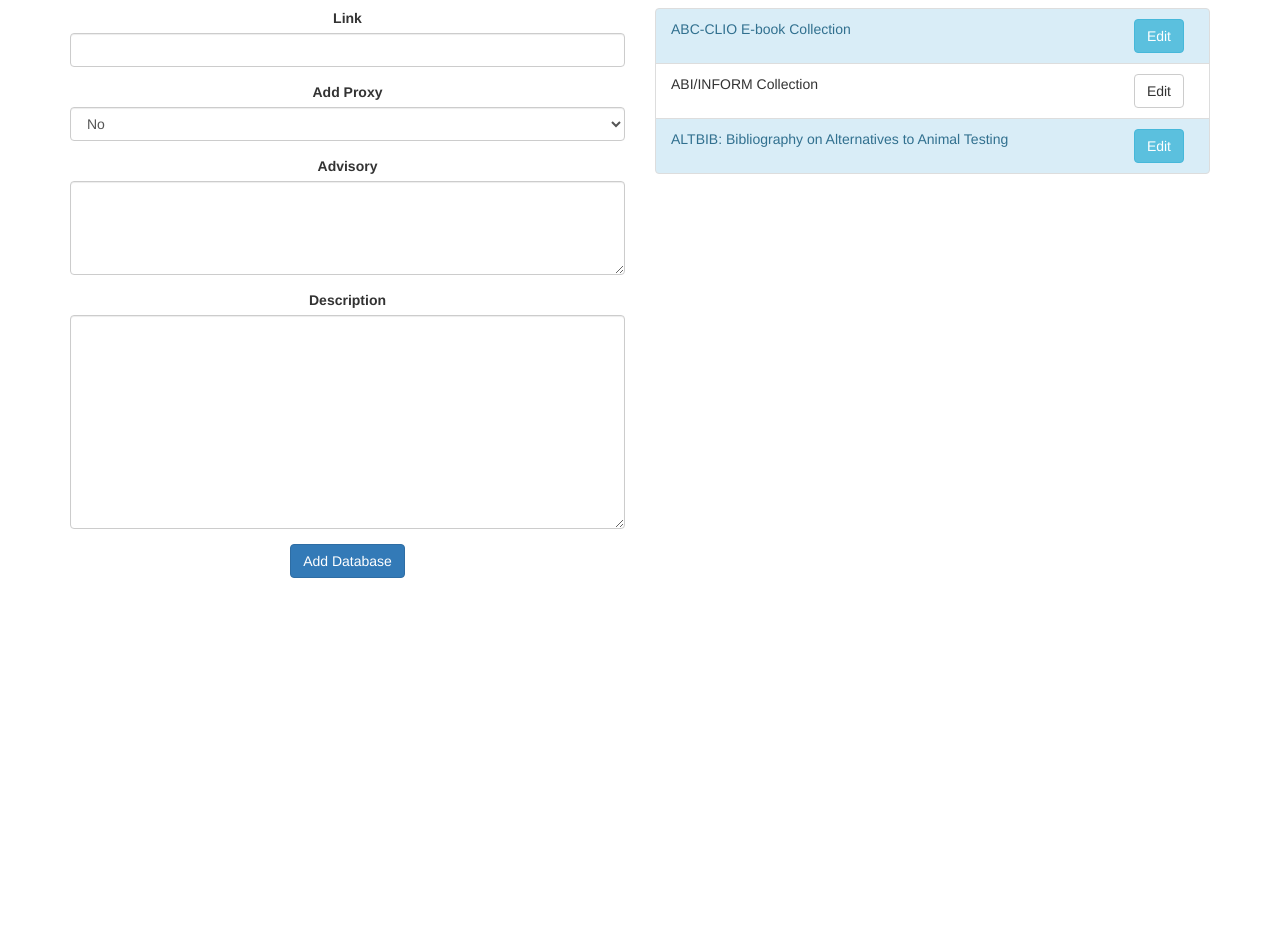
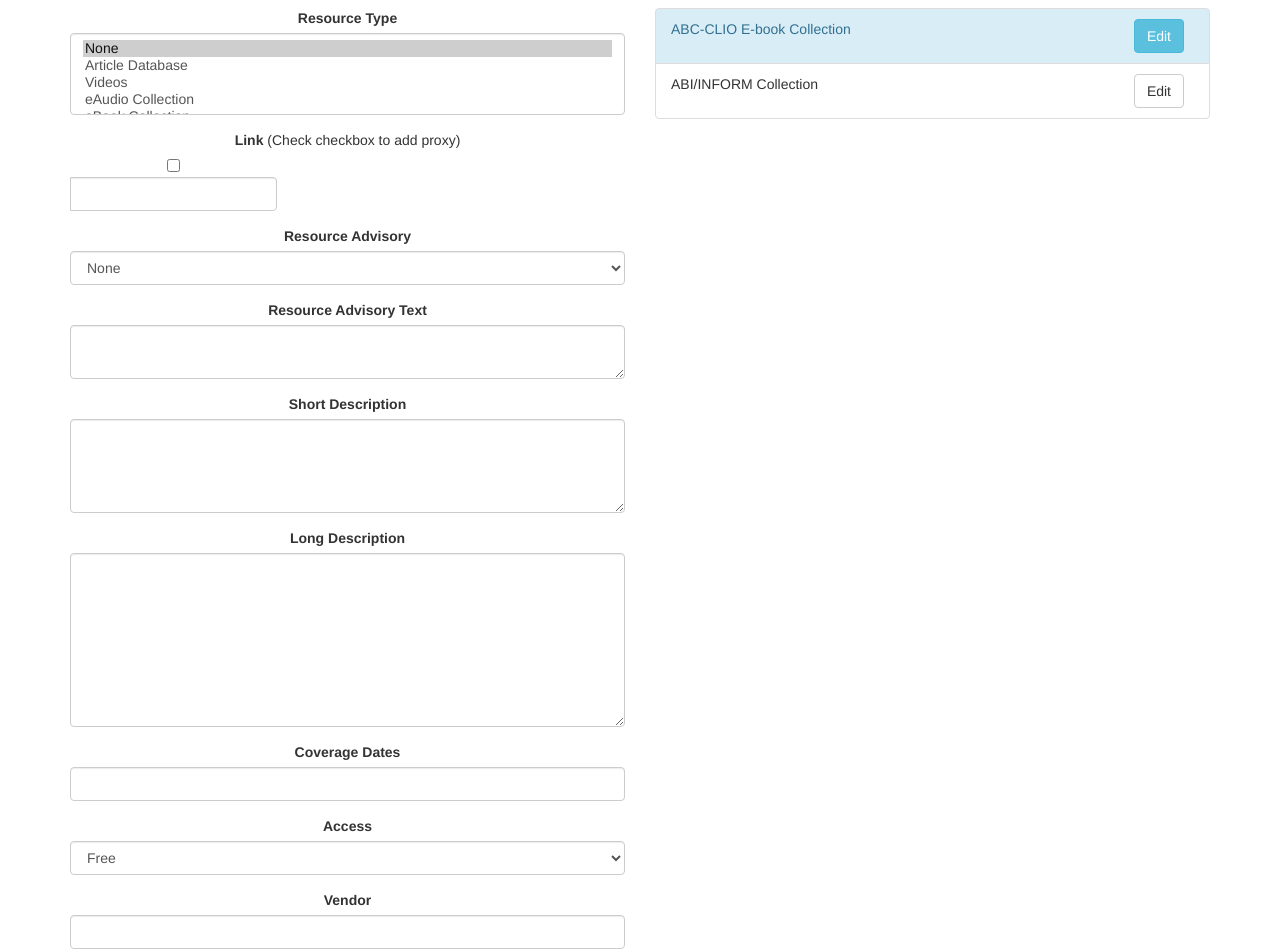
Before and after one commit to corbettg/react_workout_tracker, a React (Create React App) app: page / in a window 1280 px wide. Shown: the part 260-1212 px from the top of the page. Before the commit the page ends 838 px from the top, so only its background shows below. Built offline with nearby package versions, Linux system fonts and the light colour scheme.

Commit message:
finished_form

```diff
--- a/src/App.js
+++ b/src/App.js
@@ -22,7 +22,7 @@ class App extends Component {
                 <AddDatabaseForm/>
               </div>
               <div className="col-sm-6">
-                 <DatabaseList/><br/><br/><br/><br/>
+                 <DatabaseList/><br/><br/>
               </div>
             </div>
           </div>
--- a/src/actions.js
+++ b/src/actions.js
@@ -1,18 +1,18 @@
 import C from './constants'
 
-export function addDatabase(title, link, proxy, advisory, description) {
+export function addDatabase(resourceName, resourceType, link, resourceAdvisory, resourceAdvisoryText, shortDescription, longDescription, coverageDates, access, vendor) {
   var id = Math.floor(Math.random(1) * 100);
   //ADD APP LOGIC HERE
   return {
     type: C.ADD_DATABASE,
-    payload: {id, title, link, proxy, advisory, description}
+    payload: {id, resourceName, resourceType, link, resourceAdvisory, resourceAdvisoryText, shortDescription, longDescription, coverageDates, access, vendor}
   }
 }
-export function editDatabase(id, title, link, proxy, advisory, description) {
+export function editDatabase(id, resourceName, resourceType, link, resourceAdvisory, resourceAdvisoryText, shortDescription, longDescription, coverageDates, access, vendor) {
   //ADD APP LOGIC HERE
   return {
     type: C.EDIT_DATABASE,
-    payload: {id, title, link, proxy, advisory, description}
+    payload: {id, resourceName, resourceType, link, resourceAdvisory, resourceAdvisoryText, shortDescription, longDescription, coverageDates, access, vendor}
   }
 }
 export function removeDatabase(id) {
@@ -23,18 +23,19 @@ export function removeDatabase(id) {
   }
 }
 
-export function updateCurrentDatabase(id, title, link, proxy, advisory, description) {
+export function updateCurrentDatabase(id, resourceName, resourceType, link, resourceAdvisory, resourceAdvisoryText, shortDescription, longDescription, coverageDates, access, vendor) {
   //ADD APP LOGIC HERE
   return {
     type: C.UPDATE_CURRENT_DATABASE,
-    payload: {id, title, link, proxy, advisory, description}
+    payload: {id, resourceName, resourceType, link, resourceAdvisory, resourceAdvisoryText, shortDescription, longDescription, coverageDates, access, vendor}
   }
 }
 export function clearCurrentDatabase() {
   //ADD APP LOGIC HERE
   return {
     type: C.CLEAR_CURRENT_DATABASE,
-    payload: { "id": null, "title": "", "link": "", "proxy": "No", "advisory": "", "description": ""}
+    payload: { "id": null, "resourceName": "", "resourceType": "None", "link": "", "resourceAdvisory": "None", "resourceAdvisoryText": "",
+      "shortDescription": "", "longDescription": "", "coverageDates": "", "access": "Free", "vendor": ""}
   }
 }
 
--- a/src/components/AddDatabaseForm.js
+++ b/src/components/AddDatabaseForm.js
@@ -1,5 +1,5 @@
 import React, { Component } from 'react'
-import { Button, Form, FormGroup, Label, Input } from 'reactstrap'
+import { Button, Form, FormGroup, Label, Input, InputGroup, InputGroupAddon } from 'reactstrap'
 import { connect } from 'react-redux'
 import { addDatabase, editDatabase, removeDatabase, updateCurrentDatabase, clearCurrentDatabase, updateCurrentAction } from '../actions'
 
@@ -14,12 +14,18 @@ class AddDatabaseForm extends Component {
 			 event.preventDefault();
 			 let currentDB = this.props.currentDatabase
 			 let name = event.target.name;
-			 let value = event.target.value;
+			 let value = event.target.value
+
+			 if (event.target.name === "resourceType") {
+			 	 var options = event.target.options; value = []; for (var i = 0, l = options.length; i < l; i++) { if (options[i].selected) { value.push(options[i].value); } }
+		 	 }
+
 			 currentDB[name] = value;
 
-			 this.props.dispatch(updateCurrentDatabase(
-				 currentDB.id, currentDB.title, currentDB.link, currentDB.proxy, currentDB.advisory, currentDB.description
-			 ))
+			 console.log(currentDB)
+
+			 this.props.dispatch(updateCurrentDatabase(currentDB.id, currentDB.resourceName, currentDB.resourceType, currentDB.link, currentDB.resourceAdvisory,
+           currentDB.resourceAdvisoryText, currentDB.shortDescription, currentDB.longDescription, currentDB.coverageDates, currentDB.access, currentDB.vendor))
 	 }
 
 	 handleSubmit(event) {
@@ -29,16 +35,18 @@ class AddDatabaseForm extends Component {
 			 console.log(event.target.value)
 			 switch (action) {
 	       case "Add Database":
-						 this.props.dispatch(addDatabase(currentDB.title, currentDB.link, currentDB.proxy, currentDB.advisory, currentDB.description))
+						 this.props.dispatch(addDatabase(currentDB.resourceName, currentDB.resourceType, currentDB.link, currentDB.resourceAdvisory, currentDB.resourceAdvisoryText,
+							 currentDB.shortDescription, currentDB.longDescription, currentDB.coverageDates, currentDB.access, currentDB.vendor))
 						 this.props.dispatch(clearCurrentDatabase())
 						 break
 	       case "Save Changes":
-						 this.props.dispatch(editDatabase(currentDB.id, currentDB.title, currentDB.link, currentDB.proxy, currentDB.advisory, currentDB.description))
+						 this.props.dispatch(editDatabase(currentDB.id, currentDB.resourceName, currentDB.resourceType, currentDB.link, currentDB.resourceAdvisory, currentDB.resourceAdvisoryText,
+							 currentDB.shortDescription, currentDB.longDescription, currentDB.coverageDates, currentDB.access, currentDB.vendor))
 						 this.props.dispatch(clearCurrentDatabase())
 						 this.props.dispatch(updateCurrentAction("Add Database"))
 						 break
 	       default:
-	           "Error"
+	           break
 	     }
 	 }
 
@@ -53,30 +61,84 @@ class AddDatabaseForm extends Component {
 			<div className = "add-database-form">
 				<h2>Add Database Form</h2><hr/>
 					<Form onSubmit={this.handleSubmit.bind(this)}>
+
 						 <FormGroup>
-							 <Label for="text">Title</Label>
-							 <Input id="title" type="text" required name="title" value={this.props.currentDatabase.title} onChange={this.handleChange.bind(this)}/>
-						 </FormGroup>
-						 <FormGroup>
-							 <Label for="link">Link</Label>
-							 <Input id="link" type="text" required name="link" value={this.props.currentDatabase.link} onChange={this.handleChange.bind(this)}/>
+							 <Label for="text">Resource Name</Label>
+							 <Input id="resourceName" type="text" required name="resourceName" value={this.props.currentDatabase.resourceName} onChange={this.handleChange.bind(this)}/>
 						 </FormGroup>
 
+						 <FormGroup>
+						 	 <Label for="resourceType">Resource Type</Label>
+ 						   <Input type="select" name="resourceType" id="resourceType" value={this.props.currentDatabase.resourceType} multiple onChange={this.handleChange.bind(this)}>
+							 	 <option>None</option>
+ 							   <option>Article Database</option>
+ 							   <option>Videos</option>
+								 <option>eAudio Collection</option>
+								 <option>eBook Collection</option>
+								 <option>General Reference</option>
+								 <option>Images</option>
+								 <option>Newspaper Resources</option>
+								 <option>Online Collections</option>
+								 <option>Primary Sources (Historical)</option>
+								 <option>Data and Statistics</option>
+								 <option>Trial</option>
+								 <option>Website</option>
+								 <option>Other</option>
+ 						   </Input>
+ 					  </FormGroup>
+
 						<FormGroup>
-						<Label for="proxy">Add Proxy</Label>
-						 <Input type="select" name="proxy" id="proxy" onChange={this.handleChange.bind(this)}>
-							 <option>No</option>
-							 <option>Yes</option>
-						 </Input>
-					 </FormGroup>
+							<Label for="link">Link</Label> (Check checkbox to add proxy)
+							<InputGroup>
+								<InputGroupAddon>
+									<Input addon type="checkbox" />
+								</InputGroupAddon>
+								<Input id="link" type="text" required name="link" value={this.props.currentDatabase.link} onChange={this.handleChange.bind(this)}/>
+							</InputGroup>
+						</FormGroup>
+
 						<FormGroup>
-							<Label for="advisory">Advisory</Label>
-							<Input id="advisory" type="textarea" rows="4" required name="advisory" value={this.props.currentDatabase.advisory} onChange={this.handleChange.bind(this)} />
-						</FormGroup>
+							<Label for="resourceAdvisory">Resource Advisory</Label>
+							<Input type="select" name="resourceAdvisory" id="resourceAdvisory" value={this.props.currentDatabase.resourceAdvisory} onChange={this.handleChange.bind(this)}>
+								<option>None</option>
+								<option>New</option>
+								<option>Trial Database</option>
+							</Input>
+					  </FormGroup>
+
+						<FormGroup>
+							<Label for="resourceAdvisoryText">Resource Advisory Text</Label>
+							<Input id="resourceAdvisoryText" type="textarea" rows="2" required name="resourceAdvisoryText" value={this.props.currentDatabase.resourceAdvisoryText} onChange={this.handleChange.bind(this)} />
+						 </FormGroup>
+
 						 <FormGroup>
-							 <Label for="description">Description</Label>
-							 <Input id="description" type="textarea" rows="10" required name="description" value={this.props.currentDatabase.description} onChange={this.handleChange.bind(this)} />
+							 <Label for="shortDescription">Short Description</Label>
+							 <Input id="shortDescription" type="textarea" rows="4" required name="shortDescription" value={this.props.currentDatabase.shortDescription} onChange={this.handleChange.bind(this)} />
 						 </FormGroup>
+
+						 <FormGroup>
+							 <Label for="longDescription">Long Description</Label>
+							 <Input id="longDescription" type="textarea" rows="8" required name="longDescription" value={this.props.currentDatabase.longDescription} onChange={this.handleChange.bind(this)} />
+						 </FormGroup>
+
+						 <FormGroup>
+							 <Label for="text">Coverage Dates</Label>
+							 <Input id="coverageDates" type="text" required name="coverageDates" value={this.props.currentDatabase.coverageDates} onChange={this.handleChange.bind(this)}/>
+						 </FormGroup>
+
+						 <FormGroup>
+							 <Label for="access">Access</Label>
+							 <Input type="select" name="access" id="access" value={this.props.currentDatabase.access} onChange={this.handleChange.bind(this)}>
+								 <option>Free</option>
+								 <option>UNCW</option>
+							 </Input>
+					   </FormGroup>
+
+						 <FormGroup>
+							 <Label for="text">Vendor</Label>
+							 <Input id="vendor" type="text" required name="vendor" value={this.props.currentDatabase.vendor} onChange={this.handleChange.bind(this)}/>
+						 </FormGroup>
+
 						 <Button color={this.props.currentAction === "Save Changes" ? "success" : "primary"}>{this.props.currentAction ? this.props.currentAction: "Add Database"}</Button>
 						 {this.props.currentAction === "Save Changes" ?  <Button color="danger" onClick={() => this.removeDatabase(this.props.currentDatabase.id)}>Delete Database</Button> : null}
 					</Form>
--- a/src/components/DatabaseList.js
+++ b/src/components/DatabaseList.js
@@ -1,7 +1,7 @@
 import React, { Component } from 'react';
 import { FormGroup, Label, Input, ListGroup, ListGroupItem, Button } from 'reactstrap'
 import { connect } from 'react-redux'
-import { updateDatabaseListFilter, updateCurrentDatabase, clearCurrentDatabase, updateCurrentAction } from '../actions'
+import { updateDatabaseListFilter, updateCurrentDatabase, updateCurrentAction } from '../actions'
 import '../App.css'
 
 const mapStateToProps = (state) => {
@@ -20,7 +20,8 @@ class DatabaseList extends Component {
 
   editDatabase(database) {
       this.props.dispatch(updateCurrentAction("Save Changes"))
-      this.props.dispatch(updateCurrentDatabase(database.id, database.title, database.link, database.proxy, database.advisory, database.description))
+      this.props.dispatch(updateCurrentDatabase(database.id, database.resourceName, database.resourceType, database.link, database.resourceAdvisory,
+           database.resourceAdvisoryText, database.shortDescription, database.longDescription, database.coverageDates, database.access, database.vendor))
   }
 
   render() {
@@ -37,11 +38,12 @@ class DatabaseList extends Component {
             </FormGroup>
           <ListGroup>{
             this.props.allDatabases.map(function(database, index) {
-                if (this.props.databaseListFilter.toLowerCase() === database.title[0].toLowerCase()) {
+                if (this.props.databaseListFilter.toLowerCase() === database.resourceName[0].toLowerCase()) {
                     colorToUse === 'default' ? colorToUse = 'info' : colorToUse = 'default'
-                    return <ListGroupItem key={database.id} color={colorToUse} className = "right"><span className = "left">{database.title}</span>
+                    return <ListGroupItem key={database.id} color={colorToUse} className = "right"><span className = "left">{database.resourceName}</span>
                               <span><Button color={colorToUse} onClick={() => this.editDatabase(database)}>Edit</Button></span></ListGroupItem>;
                   }
+                return null
             }, this)}
           </ListGroup>
         </div>
--- a/src/initialState.json
+++ b/src/initialState.json
@@ -1,19 +1,25 @@
 {
   "allDatabases": [
-    {"id": 1, "title": "ABC-CLIO E-book Collection", "link": "http://www.nclive.org/cgi-bin/nclsm?rsrc=297", "proxy": "Yes", "advisory": "Test 1", "description": "TEST"},
-    {"id": 2, "title": "ABI/INFORM Collection", "link": "http://www.nclive.org/cgi-bin/nclsm?rsrc=297", "proxy": "Yes", "advisory": "Test 2", "description": "TEST"},
-    {"id": 3, "title": "Bfrican American Newspapers, 19th century", "link": "http://www.nclive.org/cgi-bin/nclsm?rsrc=297", "proxy": "Yes", "advisory": "Test 3", "description": "TEST"},
-    {"id": 4, "title": "ALTBIB: Bibliography on Alternatives to Animal Testing", "link": "http://www.nclive.org/cgi-bin/nclsm?rsrc=297", "proxy": "Yes", "advisory": "Test 4", "description": "TEST"},
-    {"id": 5, "title": "Cmerican Fiction", "link": "http://www.nclive.org/cgi-bin/nclsm?rsrc=297", "proxy": "Yes", "advisory": "Test 5", "description": "TEST"}
+    {"id": 1, "resourceName": "ABC-CLIO E-book Collection", "resourceType": ["Article Database", "Videos"], "link": "http://www.nclive.org/cgi-bin/nclsm?rsrc=297", "resourceAdvisory": "None",
+      "resourceAdvisoryText": "Advisory 1", "shortDescription": "Short 1", "longDescription": "Long 1", "coverageDates": "1991-Present", "access": "UNCW", "vendor": "ProQuest 1"},
+    {"id": 2, "resourceName": "ABI/INFORM Collection", "resourceType": ["None"], "link": "http://www.nclive.org/cgi-bin/nclsm?rsrc=297", "resourceAdvisory": "New",
+      "resourceAdvisoryText": "Advisory 2", "shortDescription": "Short 2", "longDescription": "Long 2", "coverageDates": "1992-Present", "access": "UNCW", "vendor": "ProQuest 2"},
+    {"id": 3, "resourceName": "Bfrican American Newspapers, 19th century", "resourceType": ["None"], "link": "http://www.nclive.org/cgi-bin/nclsm?rsrc=297", "resourceAdvisory": "None",
+      "resourceAdvisoryText": "Advisory 3", "shortDescription": "Short 3", "longDescription": "Long 3", "coverageDates": "1993-Present", "access": "UNCW", "vendor": "ProQuest 3"}
   ],
   "databaseListFilter": "A",
   "currentAction": "Add Database",
   "currentDatabase": {
     "id": null,
-    "title": "",
+    "resourceName": "",
+    "resourceType": ["None"],
     "link": "",
-    "proxy": "No",
-    "advisory": "",
-    "description": ""
+    "resourceAdvisory": "None",
+    "resourceAdvisoryText": "",
+    "shortDescription": "",
+    "longDescription": "",
+    "coverageDates": "",
+    "access": "Free",
+    "vendor": ""
   }
 }
--- a/src/store/reducers.js
+++ b/src/store/reducers.js
@@ -8,7 +8,7 @@ export const allDatabases = (state=[], action ) => {
     switch(action.type) {
       case C.ADD_DATABASE:
           //What is happening below is that we are checking to see if the title already exists. If it does, we do not update state
-          const hasTitle = state.some(database => database.title === action.payload.title)
+          const hasTitle = state.some(database => database.resourceName === action.payload.resourceName)
           return (hasTitle) ? state : [ ...state, database(null, action)]
       case C.EDIT_DATABASE:
           return state.map(database => database.id === action.payload.id ? action.payload : database)
```
